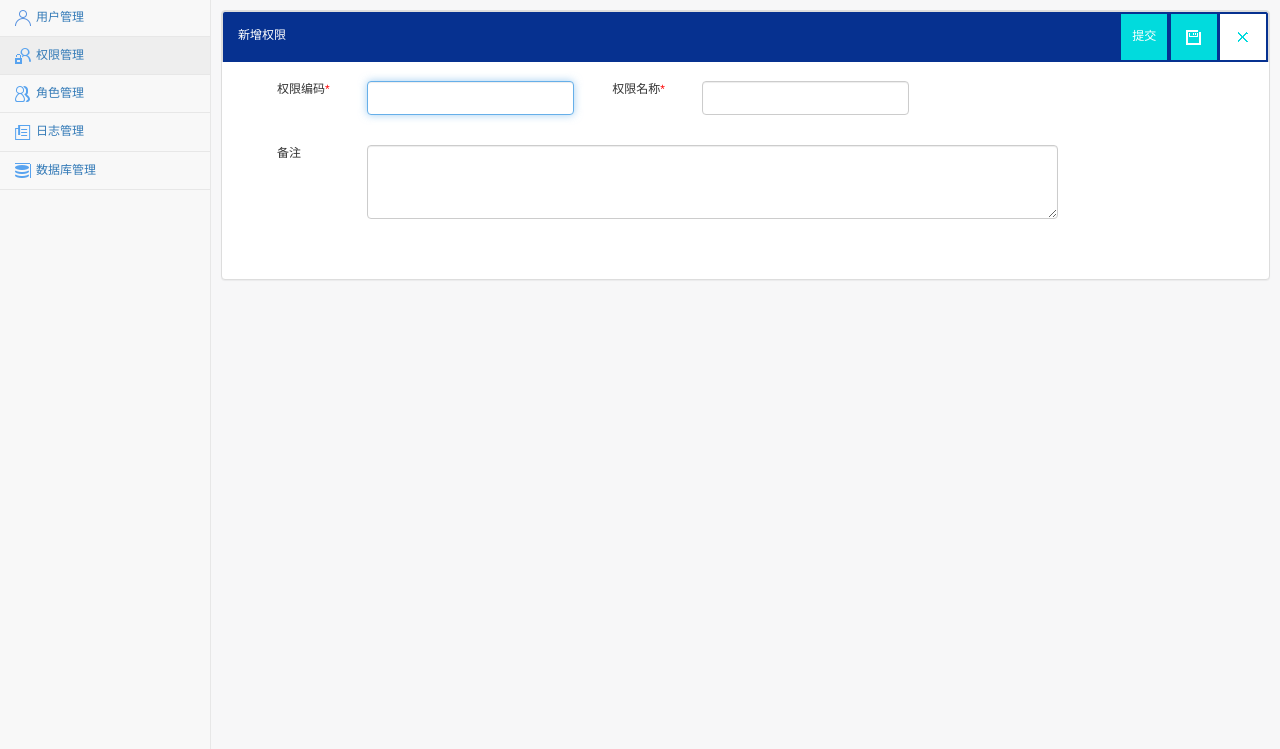
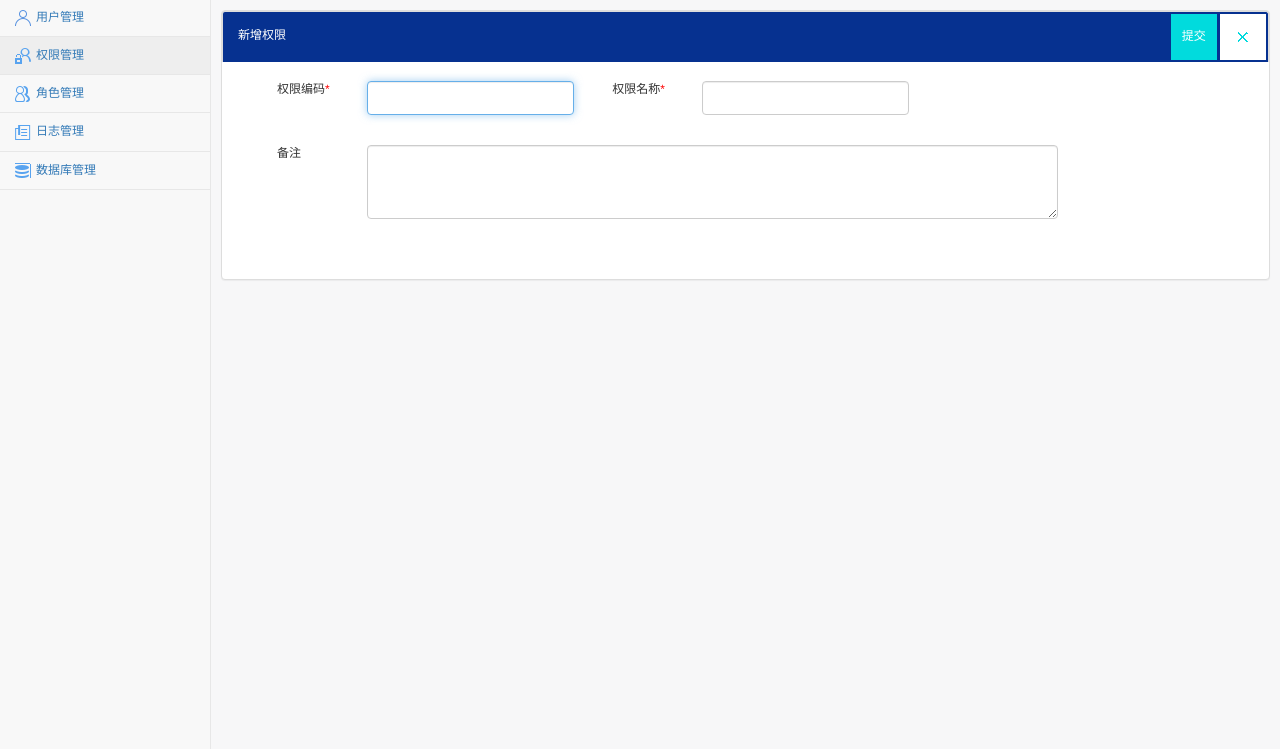
Before and after one commit to galoishelley/qr_mis_code, a PHP site: page /pages/func_add.html in a window 1280 px wide. Shown: the part 51-800 px from the top of the page. Run offline with PHP 8.4, Linux system fonts and the light colour scheme; some libraries are stand-ins or nearby versions.

Commit message:
修改测试bug

```diff
--- a/css/user.css
+++ b/css/user.css
@@ -210,6 +210,7 @@ table{
 
 table.dataTable{
 	margin-bottom: 0px !important;
+	margin-top:  0px !important;
 }
 
 table.dataTable thead > tr > th {
--- a/pages/func_add.html
+++ b/pages/func_add.html
@@ -138,7 +138,6 @@
                     <div class="panel-title">新增权限</div>
                     <div class="panel-btn">
                         <button class="panel-title-1" id="addSubmit" type="submit" name="submit">提交</span></button>
-                        <button class="panel-title-1" id="addSave" type="submit" name="submit"><img src="./../images/mis_icon_12.png"/></button>
                         <button class="panel-title-2" id="addCancel"><img src="./../images/mis_icon_13.png"/></button>
                     </div>
                 </div>
--- a/pages/role_add.html
+++ b/pages/role_add.html
@@ -139,7 +139,6 @@
                       <div class="panel-title">新增角色</div>
                       <div class="panel-btn">
                           <button class="panel-title-1" id="addSubmit" type="submit" name="submit">提交</span></button>
-                          <button class="panel-title-1" id="addSave" type="submit" name="submit"><img src="./../images/mis_icon_12.png"/></button>
                           <button class="panel-title-2" id="addCancel"><img src="./../images/mis_icon_13.png"/></button>
                       </div>
                   </div>
--- a/pages/user_add.html
+++ b/pages/user_add.html
@@ -138,7 +138,6 @@
                           <div class="panel-title">新增角色</div>
                           <div class="panel-btn">
                               <button class="panel-title-1" id="addSubmit" type="submit" name="submit">提交</span></button>
-                              <button class="panel-title-1" id="addSave" type="submit" name="submit"><img src="./../images/mis_icon_12.png"/></button>
                               <button class="panel-title-2" id="addCancel"><img src="./../images/mis_icon_13.png"/></button>
                           </div>
                       </div>
```
